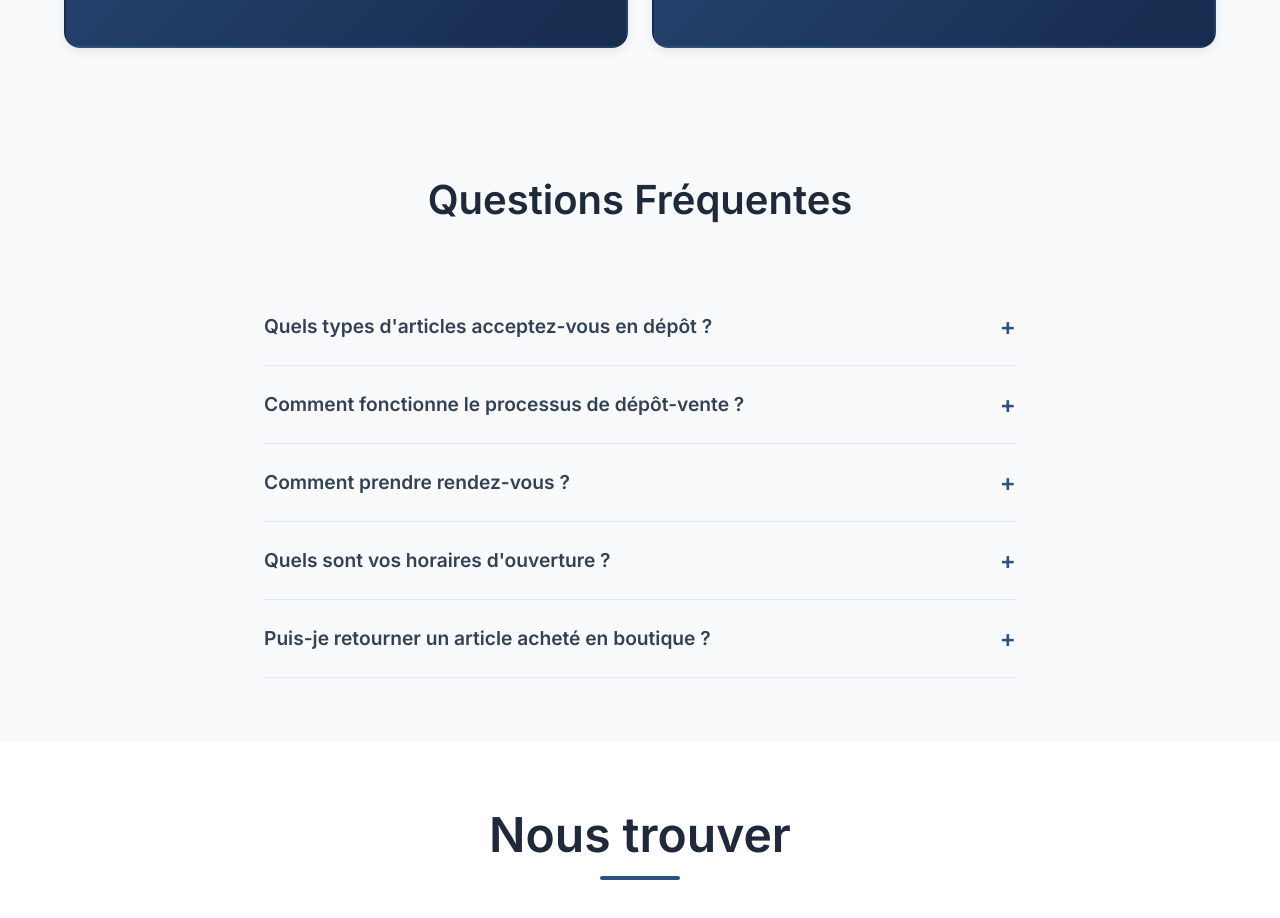
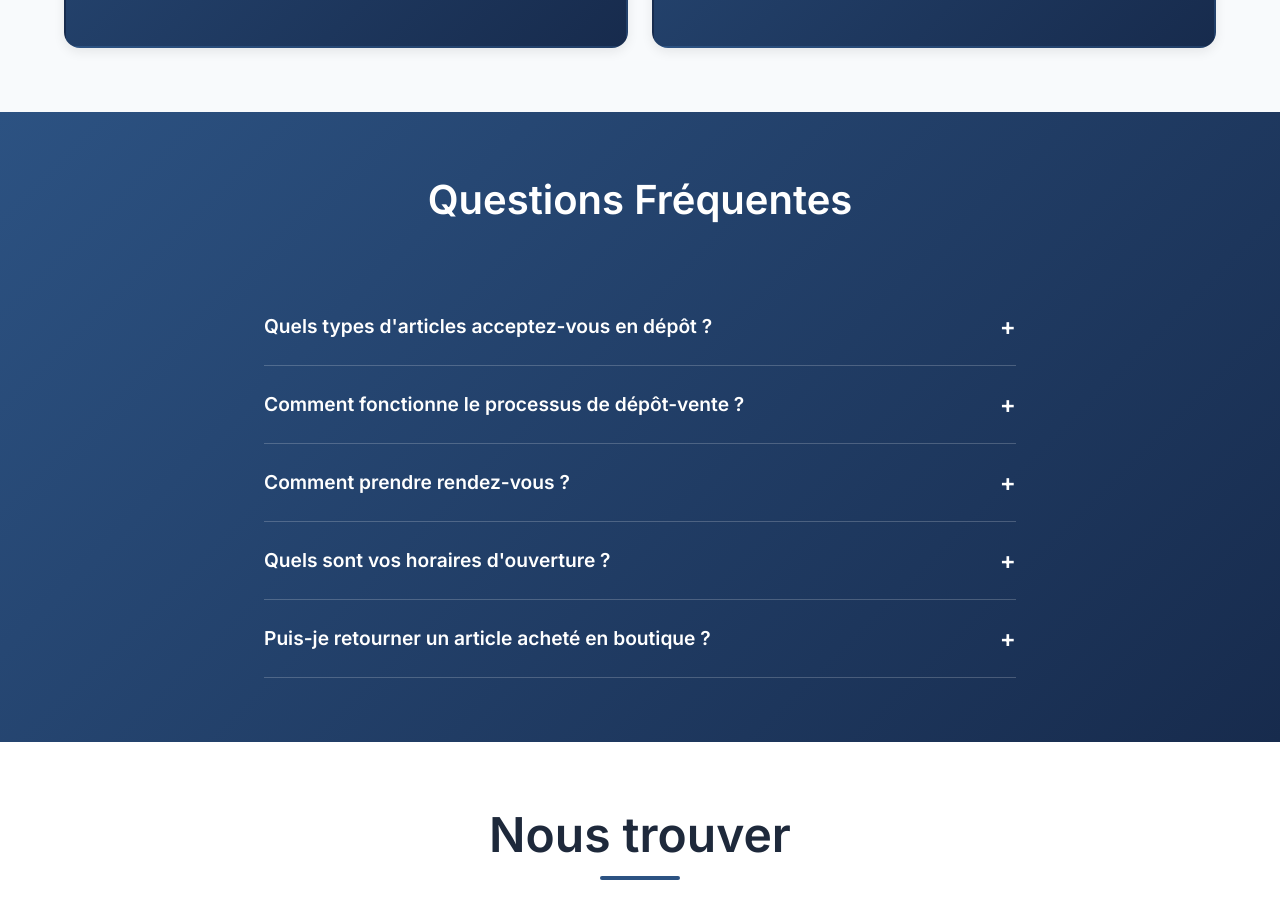
Before and after one commit to ledben/cmr-website, a Next.js app: page / in a window 1280 px wide. Shown: the part 6562-7480 px from the top of the page. Built offline with nearby package versions, Linux system fonts and the light colour scheme; a web font is replaced by a local one.

Commit message:
feat: background FAQ

```diff
--- a/src/components/FaqSection/FaqSection.module.css
+++ b/src/components/FaqSection/FaqSection.module.css
@@ -1,7 +1,7 @@
 /* src/components/FaqSection/FaqSection.module.css */
 .faqSection {
   padding: var(--space-4xl) 0;
-  background: var(--off-white);
+  /* background removed to use section-primary */
 }
 
 .container {
@@ -15,11 +15,11 @@
   margin-bottom: var(--space-3xl);
   font-size: clamp(2rem, 5vw, 2.5rem);
   font-family: var(--font-display);
-  color: var(--gray-800);
+  /* color handles by section-primary */
 }
 
 .faqItem {
-  border-bottom: 1px solid var(--gray-200);
+  border-bottom: 1px solid rgba(255, 255, 255, 0.2);
 }
 
 .faqQuestion {
@@ -30,7 +30,7 @@
   padding: var(--space-lg) 0;
   font-size: 1.2rem;
   font-weight: 600;
-  color: var(--gray-700);
+  color: inherit;
   cursor: pointer;
   display: flex;
   justify-content: space-between;
@@ -39,7 +39,7 @@
 }
 
 .faqQuestion:hover {
-  color: var(--primary);
+  color: var(--accent);
 }
 
 .faqAnswer {
@@ -51,7 +51,7 @@
 .faqAnswer p {
   margin: 0;
   padding-bottom: var(--space-xl);
-  color: var(--gray-600);
+  color: rgba(255, 255, 255, 0.9);
   line-height: 1.7;
 }
 
@@ -62,7 +62,7 @@
 .icon {
   transition: transform 0.3s ease;
   font-size: 1.5rem;
-  color: var(--primary);
+  color: var(--white);
 }
 
 .icon.open {
--- a/src/components/FaqSection/FaqSection.tsx
+++ b/src/components/FaqSection/FaqSection.tsx
@@ -34,7 +34,7 @@ const FaqSection = () => {
   };
 
   return (
-    <section className={styles.faqSection}>
+    <section className={`section section-primary ${styles.faqSection}`}>
       <div className={styles.container}>
         <h2 className={styles.title}>Questions Fréquentes</h2>
         <div className={styles.faqList}>
```
